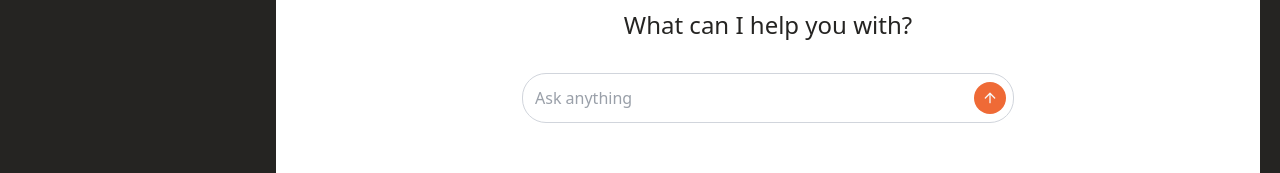
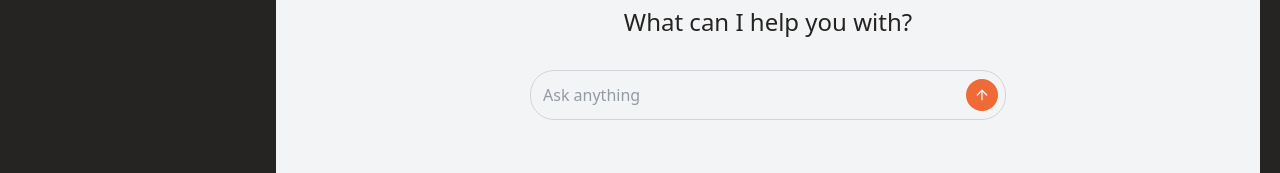
Before and after one commit to mohammedafsalofficial/ST-Sports-AI, a Next.js app: page /chat in a window 1280 px wide. Shown: the part 361-534 px from the top of the page. Built offline with nearby package versions, Linux system fonts and the light colour scheme; no server answers; the database is empty.

Commit message:
feat(chat): build full chat message display and Markdown rendering

```diff
--- a/package.json
+++ b/package.json
@@ -15,7 +15,8 @@
     "lucide-react": "^0.511.0",
     "next": "15.3.2",
     "react": "^19.0.0",
-    "react-dom": "^19.0.0"
+    "react-dom": "^19.0.0",
+    "react-markdown": "^10.1.0"
   },
   "devDependencies": {
     "typescript": "^5",
--- a/src/app/chat/[chatSessionId]/page.tsx
+++ b/src/app/chat/[chatSessionId]/page.tsx
@@ -1,5 +1,51 @@
 import Chat from "@/components/features/Chat";
+import { ChatSessionType } from "@/types/chat";
+import { createClient } from "@/utils/supabase/server";
+import Markdown from "react-markdown";
 
-export default function ChatPage() {
-  return <Chat />;
+interface ChatPageProps {
+  params: { chatSessionId: string };
 }
+
+export default async function ChatPage({ params }: ChatPageProps) {
+  const { chatSessionId } = await params;
+  const supabase = await createClient();
+  const { data } = await supabase.from("chat_sessions").select().eq("id", chatSessionId).single();
+
+  const currentChatSession = data as unknown as ChatSessionType;
+
+  return (
+    <div className="flex flex-col gap-4 pb-4">
+      {currentChatSession.messages.map((message) => (
+        <div key={message.id} className={`px-10 flex ${message.role === "user" ? "justify-end" : "justify-start"}`}>
+          <div
+            className={`px-4 py-3 rounded-lg bg-background text-primary break-words ${
+              message.role === "user" ? "rounded-br-none max-w-[70%] ml-auto" : "rounded-bl-none max-w-[85%] mr-auto"
+            }`}
+          >
+            <div className="prose prose-sm max-w-none">
+              <Markdown
+                components={{
+                  p: ({ children }) => <p className="mb-2 last:mb-0">{children}</p>,
+                  ul: ({ children }) => <ul className="mb-2 pl-4">{children}</ul>,
+                  ol: ({ children }) => <ol className="mb-2 pl-4">{children}</ol>,
+                  li: ({ children }) => <li className="mb-1">{children}</li>,
+                  h1: ({ children }) => <h1 className="text-lg font-bold mb-2">{children}</h1>,
+                  h2: ({ children }) => <h2 className="text-base font-semibold mb-2">{children}</h2>,
+                  h3: ({ children }) => <h3 className="text-sm font-medium mb-1">{children}</h3>,
+                  code: ({ children }) => <code className="bg-gray-100 px-1 py-0.5 rounded text-sm">{children}</code>,
+                  pre: ({ children }) => (
+                    <pre className="bg-gray-100 p-2 rounded overflow-x-auto text-sm">{children}</pre>
+                  ),
+                }}
+              >
+                {message.content}
+              </Markdown>
+            </div>
+          </div>
+        </div>
+      ))}
+      <Chat />
+    </div>
+  );
+}
--- a/src/app/chat/layout.tsx
+++ b/src/app/chat/layout.tsx
@@ -5,12 +5,12 @@ export default function ChatLayout({ children }: Readonly<{ children: React.Reac
     <main className="flex items-center justify-center h-screen">
       <Sidebar />
       <section className="w-[80%] ml-[20%] h-screen text-primary bg-primary p-5">
-        <div className="bg-background h-full rounded-3xl flex flex-col">
-          <header className="p-3">
+        <div className="bg-secondary h-full rounded-3xl flex flex-col overflow-hidden">
+          <header className="p-3 shrink-0">
             <h1 className="font-semibold text-xl">Smart Court Assistant</h1>
           </header>
           <hr className="text-gray-300" />
-          {children}
+          <div className="flex-1 overflow-y-auto p-4 space-y-2">{children}</div>
         </div>
       </section>
     </main>
--- a/src/app/globals.css
+++ b/src/app/globals.css
@@ -3,6 +3,14 @@
 @theme {
   --color-brand-primary: #ef6a36;
   --color-primary: #252422;
-  --color-secondary: #f7f7f7;
+  --color-secondary: #f3f4f6;
   --color-background: #ffffff;
 }
+
+.scrollbar-hide {
+  -ms-overflow-style: none;
+  scrollbar-width: none;
+}
+.scrollbar-hide::-webkit-scrollbar {
+  display: none;
+}
--- a/src/components/features/Chat.tsx
+++ b/src/components/features/Chat.tsx
@@ -1,3 +1,3 @@
 export default function Chat() {
-  return <h1>Chat page</h1>;
+  return <></>;
 }
--- a/src/components/features/NewChat.tsx
+++ b/src/components/features/NewChat.tsx
@@ -3,7 +3,7 @@
 import { createNewChat } from "@/actions/chat";
 import { ArrowUp } from "lucide-react";
 import { useRouter } from "next/navigation";
-import { useActionState, useEffect } from "react";
+import { useActionState, useEffect, useRef } from "react";
 
 export default function NewChat() {
   const router = useRouter();
@@ -11,6 +11,7 @@ export default function NewChat() {
     success: false,
     error: null,
   });
+  const textareaRef = useRef<HTMLTextAreaElement>(null);
 
   useEffect(() => {
     if (state.success && state.data) {
@@ -18,13 +19,24 @@ export default function NewChat() {
     }
   }, [state]);
 
+  const handleInput = () => {
+    const textarea = textareaRef.current;
+    if (textarea) {
+      textarea.style.height = "auto";
+      textarea.style.height = `${Math.min(textarea.scrollHeight, 200)}px`;
+    }
+  };
+
   return (
-    <form action={formAction} className="flex-1 flex flex-col items-center justify-center space-y-8">
+    <form action={formAction} className="h-full flex-1 flex flex-col items-center justify-center space-y-8">
       <h1 className="text-2xl">What can I help you with?</h1>
       <div className="relative w-[50%]">
-        <input
-          className="border border-gray-300 w-full p-3 pr-12 rounded-3xl outline-none text-gray-700"
-          type="text"
+        <textarea
+          ref={textareaRef}
+          onInput={handleInput}
+          rows={1}
+          style={{ maxHeight: "200px" }}
+          className="border border-gray-300 w-full p-3 pr-12 rounded-3xl outline-none text-gray-700 resize-none overflow-y-auto scrollbar-hide"
           name="new-prompt"
           placeholder="Ask anything"
           autoComplete="off"
@@ -32,7 +44,7 @@ export default function NewChat() {
         <button
           type="submit"
           disabled={pending}
-          className="absolute right-2 top-1/2 transform -translate-y-1/2 bg-brand-primary text-secondary rounded-full p-2 hover:bg-brand-primary/85 disabled:opacity-60 transition-colors duration-150"
+          className="absolute right-2 top-[45%] transform -translate-y-1/2 bg-brand-primary text-secondary rounded-full p-2 hover:bg-brand-primary/85 disabled:opacity-60 transition-colors duration-150"
         >
           {pending ? (
             <div className="h-4 w-4 border-2 border-white border-t-transparent rounded-full animate-spin" />
--- a/src/types/chat.ts
+++ b/src/types/chat.ts
@@ -1,5 +1,14 @@
-export type RecentChat = {
-  id: number;
+export type ChatMessage = {
+  id: string;
+  role: "user" | "assistant";
+  content: string;
+  timestamp: string;
+};
+
+export type ChatSessionType = {
+  id: string;
+  user_id: string;
   title: string;
-  time: string;
+  created_at: string;
+  messages: ChatMessage[];
 };
```
Also changed, not shown: src/types/newChat.ts (+2 -7 lines), 1 other file (tests, documents, lock files or other folders).
